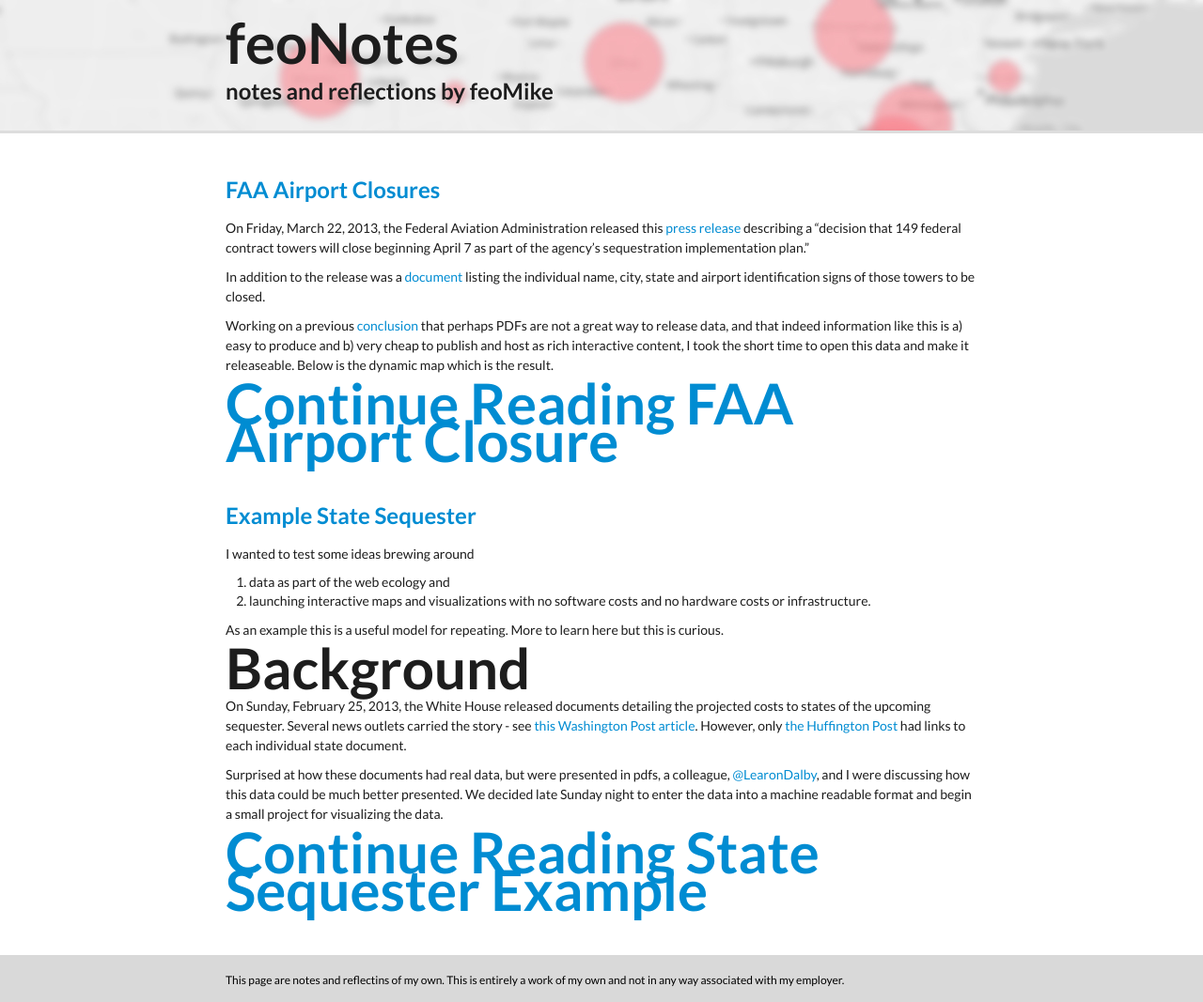
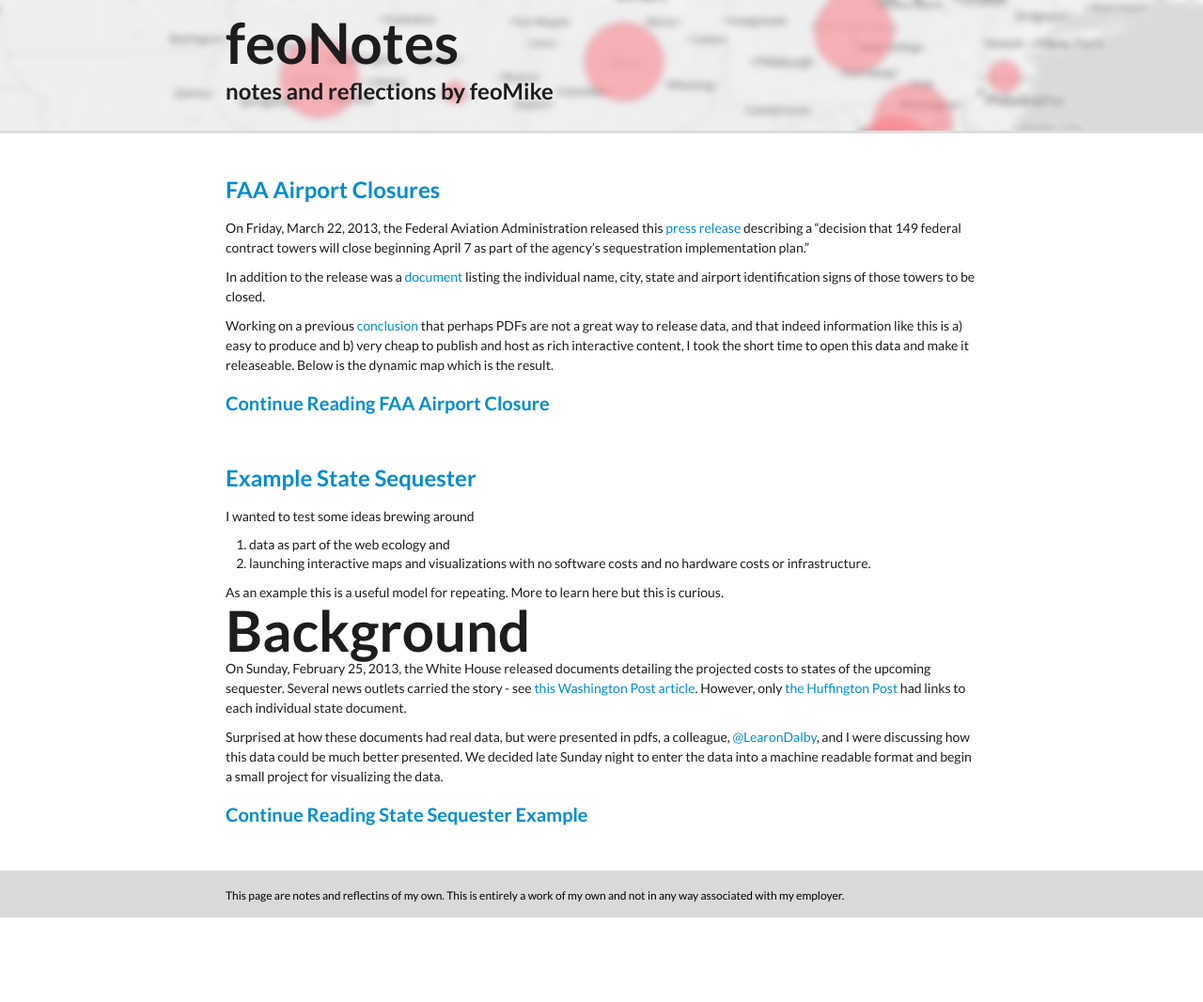
Before and after one commit to feomike/feomike.github.com, a Jekyll site: the page built from index.md, in a window 1280 px wide. Shown: the whole page at 94% size. Built offline with Jekyll 4.4.1, drawn with Linux system fonts in a browser that asks for light colours; Markdown is read by kramdown in place of the engine named in the settings; after the commit the page ends 977 px from its top, so only the background shows below that.

```diff
--- a/index.md
+++ b/index.md
@@ -11,7 +11,7 @@ On Friday, March 22, 2013, the Federal Aviation Administration released this [pr
 In addition to the release was a [document](http://www.faa.gov/news/media/fct_closed.pdf) listing the individual name, city, state and airport identification signs of those towers to be closed.
 
 Working on a previous [conclusion](http://feomike.github.com/posts/2013/state_seq) that perhaps PDFs are not a great way to release data, and that indeed information like this is a) easy to produce and b) very cheap to publish and host as rich interactive content, I took the short time to open this data and make it releaseable.  Below is the dynamic map which is the result.
-#[Continue Reading FAA Airport Closure](http://feomike.github.com/posts/2013/faa_closure)
+###[Continue Reading FAA Airport Closure](http://feomike.github.com/posts/2013/faa_closure)
 
 
 ##[Example State Sequester](http://feomike.github.com/posts/2013/state_seq)
@@ -26,4 +26,4 @@ As an example this is a useful model for repeating. More to learn here but this
 On Sunday, February 25, 2013, the White House released documents detailing the projected costs to states of the upcoming sequester. Several news outlets carried the story - see [this Washington Post article](http://www.washingtonpost.com/business/white-house-releases-state-by-state-breakdown-of-sequesters-effects/2013/02/24/caeb71a0-7ec0-11e2-a350-49866afab584_story.html). However, only [the Huffington Post](http://www.huffingtonpost.com/2013/02/24/sequester-states_n_2755181.html) had links to each individual state document.
 
 Surprised at how these documents had real data, but were presented in pdfs, a colleague, [@LearonDalby](https://twitter.com/LearonDalby), and I were discussing how this data could be much better presented. We decided late Sunday night to enter the data into a machine readable format and begin a small project for visualizing the data.
-#[Continue Reading State Sequester Example](http://feomike.github.com/posts/2013/state_seq)
+###[Continue Reading State Sequester Example](http://feomike.github.com/posts/2013/state_seq)
```
